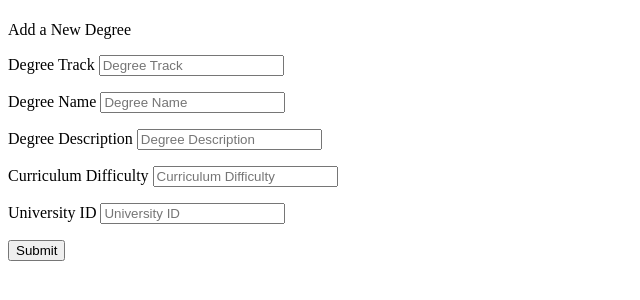
After one commit to mfturra/american-university-sim, a Flask app: page /create-degree/ in a window 1280 px wide. The commit adds this page. Shown: the top 300 px of the page, without its empty margins (0-640 px from the left). Run offline with Flask 3, Linux system fonts and the light colour scheme.

Commit message:
Initial webpage and SQL DB infrastructure was built

```diff
--- a/course/app.py
+++ b/course/app.py
@@ -44,19 +44,17 @@ class Student(db.Model):
     created_at =    db.Column(db.DateTime(timezone=True),
                            server_default=func.now())
 
-    def __repr__(self):
-        return f'<Student {self.firstname}>'
 
 class Institution(db.Model):
     __tablename__ = "institutions"
 
     id =            db.Column(db.Integer, primary_key=True)
-    inst_type =     db.Column(db.String(30), unique=True, nullable=False)
+    inst_type =     db.Column(db.String(30), nullable=False)
     uni_name =      db.Column(db.String(30), unique=True, nullable=False)
     uni_type =      db.Column(db.String(25), unique=True, nullable=False)
     uni_welcome =   db.Column(db.String(300), unique=True, nullable=False)
     uni_cost =      db.Column(db.Float(precision=2), unique=False, nullable=False)
-    degrees =       db.relationship("Degree", back_populates="institution", lazy="dynamic")
+    degrees =       db.relationship("Degree", back_populates="institution")
 
 class Degree(db.Model):
     __tablename__ = "degrees"
@@ -68,7 +66,7 @@ class Degree(db.Model):
     degree_desc =               db.Column(db.String(500), unique=True, nullable=False)
     curriculum_difficulty =     db.Column(db.Float(precision=2), unique=False, nullable=False)
     uni_id =                    db.Column(db.Integer, db.ForeignKey("institutions.id"), unique=False, nullable=False)
-    institution =               db.relationship("Institution", back_populates="degrees", lazy="dynamic")
+    institution =               db.relationship("institutions", back_populates="degrees")
 
 # with Session.begin() as session, session.begin():
 #     # utilize a SessionTransaction object for transaction catch workflows
@@ -78,10 +76,12 @@ class Degree(db.Model):
 #         )
     # session.commit() automatically called
 
+## Student Workflow
 @app.route('/')
 def index():
     students = Student.query.all()
     return render_template('index.html', students=students)
+
 
 @app.route('/<int:student_id>/')
 def student(student_id):
@@ -136,3 +136,37 @@ def delete_student(student_id):
     db.session.delete(student)
     db.session.commit()
     return redirect(url_for('index'))
+
+## University Workflow
+@app.route('/uni-index/')
+def uni_index():
+    universities = Institution.query.all()
+    return render_template('uni-index.html', universities=universities)
+
+@app.route('/uni-index/<int:uni_id>/')
+def university(uni_id):
+    university = Institution.query.get_or_404(uni_id)
+    return render_template('university.html', university=university)
+
+## Degree Workflow
+@app.route('/degree-index/')
+def deg_index():
+    degrees= Degree.query.all()
+    return render_template('degree-index.html', degrees=degrees)
+
+@app.route('/create-degree/', methods=('GET', 'POST'))
+def create_degree():
+    if request.method == 'POST':
+        degreetrack = request.form('degree_track')
+        degreename = request.form('degree_name')
+        degreedesc = request.form('degree_desc')
+        curri_diff = request.form('curriculum_difficulty')
+        uni_id = request.form('uni_id')
+        degree = Degree(degreetrack=degreetrack,
+                        degreename=degreename,
+                        degreedesc=degreedesc,
+                        curri_diff=curri_diff,
+                        uni_id=uni_id)
+        db.session.add(degree)
+        db.session.commit()
+    return render_template('create-degree.html')
--- a/course/templates/base.html
+++ b/course/templates/base.html
@@ -8,7 +8,7 @@
         .title {
             margin: 5px;
         }
-        .student {
+        .student, .university, .degree {
             flex: 20%;
             padding: 10px;
             margin: 5pm;
--- /dev/null
+++ b/course/templates/create-degree.html
@@ -0,0 +1,44 @@
+{% extends 'base.html' %}
+
+{% block content %}
+    <h1 style="width:100%"></h1>{% block title %} Add a New Degree {% endblock %}</h1>
+    <form method="POST">
+        <p>
+            <label for="degreetrack">Degree Track</label>
+            <input type="text" name="degree_track"
+                   placeholder="Degree Track">
+            </input>
+        </p>
+
+        <p>
+            <label for="degreename">Degree Name</label>
+            <input type="text" name="degree_name"
+                   placeholder="Degree Name">
+            </input>
+        </p>
+
+        <p>
+            <label for="degreedesc">Degree Description</label>
+            <input type="text" name="degree_desc"
+                   placeholder="Degree Description">
+            </input>
+        </p>
+
+        <p>
+            <label for="curri_diff">Curriculum Difficulty</label>
+            <input type="number" name="curriculum_difficulty"
+                   placeholder="Curriculum Difficulty">
+            </input>
+        </p>
+
+        <p>
+            <label for="uni_id">University ID</label>
+            <input type="number" name="uni_id"
+                   placeholder="University ID">
+            </input>
+        </p>
+        <p>
+            <button type="submit">Submit</button>
+        </p>
+    </form>
+{% endblock %}
--- a/course/templates/create.html
+++ b/course/templates/create.html
@@ -2,7 +2,7 @@
 
 {% block content %}
     <h1 style="width:100%"></h1>{% block title %} Add a New Student {% endblock %}</h1>
-    <form method="post">
+    <form method="POST">
         <p>
             <label for="firstname">First Name</label>
             <input type="text" name="firstname"
```
Also changed, not shown: course/init_db.py (added, +66 -0 lines), course/templates/degree-index.html (added, +18 -0 lines), course/templates/uni-index.html (added, +20 -0 lines).
